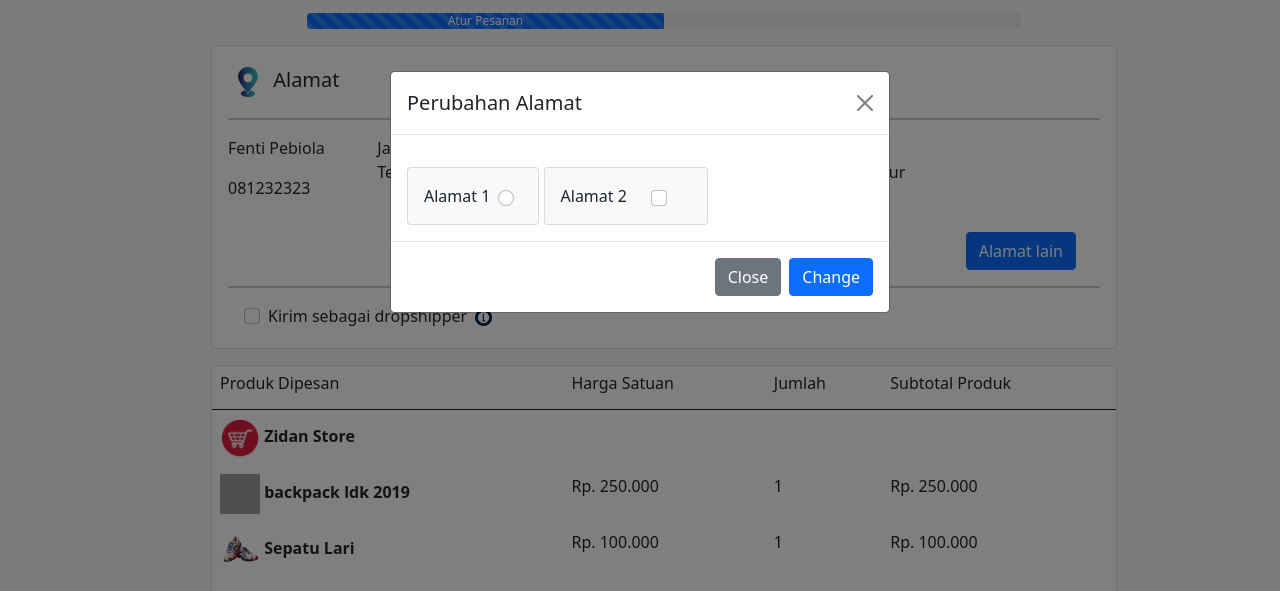
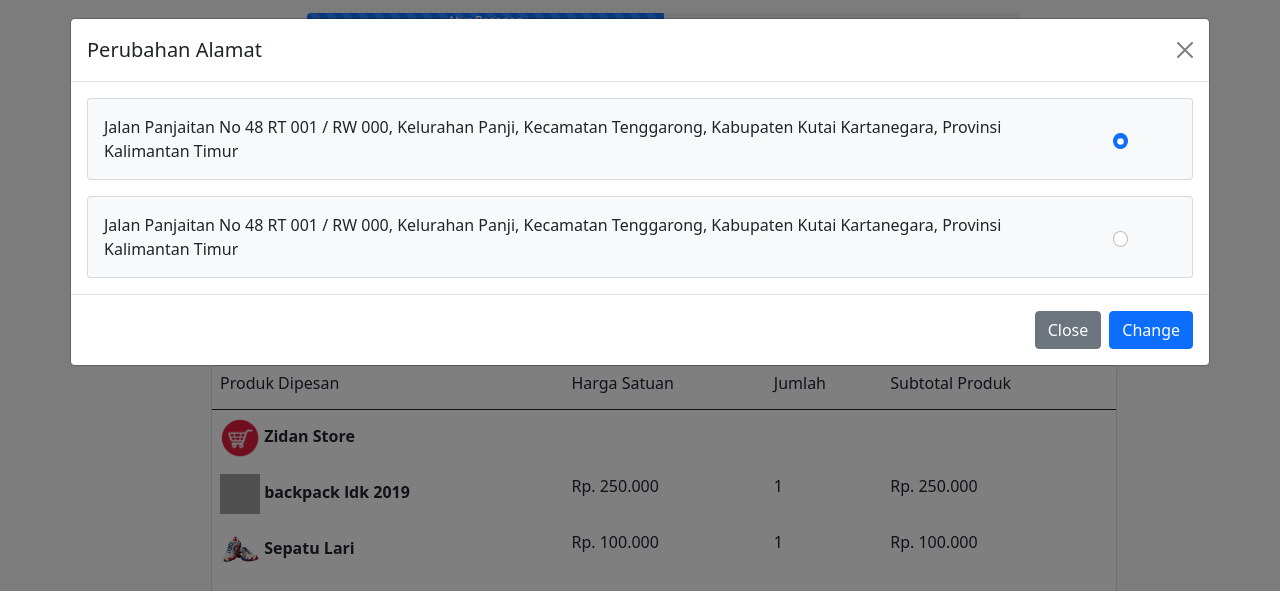
Before and after one commit to thellost/thellost.github.io, a plain HTML site: page index.html in a window 1280 px wide. Both pictures are taken after a click on the button "Alamat lain". Shown: the part 208-799 px from the top of the page. Drawn offline with nearby package versions, Linux system fonts and the light colour scheme; grey boxes are pictures that could not be loaded.

Commit message:
Update index.html
add modals

```diff
--- a/index.html
+++ b/index.html
@@ -87,7 +87,7 @@
                     </p>
                   </div>
 
-                  <div class="col-8">
+                  <div class="col-8 d-flex" name="alamat">
                     Jalan Panjaitan No 48 RT 001 / RW 000, Kelurahan Panji, Kecamatan Tenggarong, Kabupaten Kutai
                     Kartanegara, Provinsi Kalimantan Timur
 
@@ -99,32 +99,33 @@
                       <button type="button" class="btn btn-primary" data-bs-toggle="modal" data-bs-target="#staticBackdrop">Alamat lain</button>
                       <!-- Modal -->
                       <div class="modal fade" id="staticBackdrop" data-bs-backdrop="static" data-bs-keyboard="false" tabindex="-1" aria-labelledby="staticBackdropLabel" aria-hidden="true">
-                        <div class="modal-dialog modal-dialog-centered modal-dialog-scrollable">
+                        <div class="modal-dialog modal-xl modal-dialog-centered modal-dialog-scrollable">
                           <div class="modal-content">
                             <div class="modal-header">
                               <h5 class="modal-title" id="staticBackdropLabel">Perubahan Alamat</h5>
                               <button type="button" class="btn-close" data-bs-dismiss="modal" aria-label="Close"></button>
                             </div>
                             <div class="modal-body">
+                              <div class="row">
                               <label>
                                 <input type="radio" name="demo" class="card-input-element d-none" id="demo1">
                                 <span class="card card-body bg-light d-flex flex-row justify-content-between align-items-center">
-                                Alamat 1
-                                <input class="form-check-input mx-2" type="radio" name="flexRadioDefault" id="flexRadioDefault1">
+                                  Jalan Panjaitan No 48 RT 001 / RW 000, Kelurahan Panji, Kecamatan Tenggarong, Kabupaten Kutai Kartanegara, Provinsi Kalimantan Timur
+                                <input class="form-check-input mx-5" type="radio" name="flexRadioDefault" value="alamat1" id="radioalamat" checked>
                                 </span>
                                 </label>
                               <label class="mt-3">
                                 <input type="radio" name="demo" class="card-input-element d-none" value="demo2">
                                 <span class="card card-body bg-light d-flex flex-row justify-content-between align-items-center">
-                                Alamat 2
-
-                                <input class="form-check-input mx-4"type="checkbox" value="" id="flexCheckIndeterminate">
+                                  Jalan Panjaitan No 48 RT 001 / RW 000, Kelurahan Panji, Kecamatan Tenggarong, Kabupaten Kutai Kartanegara, Provinsi Kalimantan Timur
+                                <input class="form-check-input d-flex mx-5"type="radio"  name="flexRadioDefault" value="alamat2" id="flexCheckIndeterminate">
                                 </span>
                                 </label>
+                              </div>
                             </div>
                             <div class="modal-footer">
                               <button type="button" class="btn btn-secondary" data-bs-dismiss="modal">Close</button>
-                              <button type="button" class="btn btn-primary">Change</button>
+                              <button type="button" class="btn btn-primary" data-bs-dismiss="modal" onclick="gantialamat()">Change</button>
                             </div>
                           </div>
                         </div>
@@ -402,6 +403,17 @@
       }
 
     }
+
+    function gantialamat(){
+      const b = document.getElementsByName('alamat')
+      var x = document.getElementById("radioalamat").checked;
+      if(!x){
+        b[0].innerHTML = "<div class='col-8 d-flex  ' name='alamat'>Jalan bahagia blok A1 no.130 Jakarta Barat 11820</div>"
+      }
+      else {
+        b[0].innerHTML = "<div class='col-8 d-flex' name='alamat'>Jalan Panjaitan No 48 RT 001 / RW 000, Kelurahan Panji, Kecamatan Tenggarong, Kabupaten Kutai \n Kartanegara, Provinsi Kalimantan Timur</div>"
+      }
+    }
   </script>
 
 </body>
```
